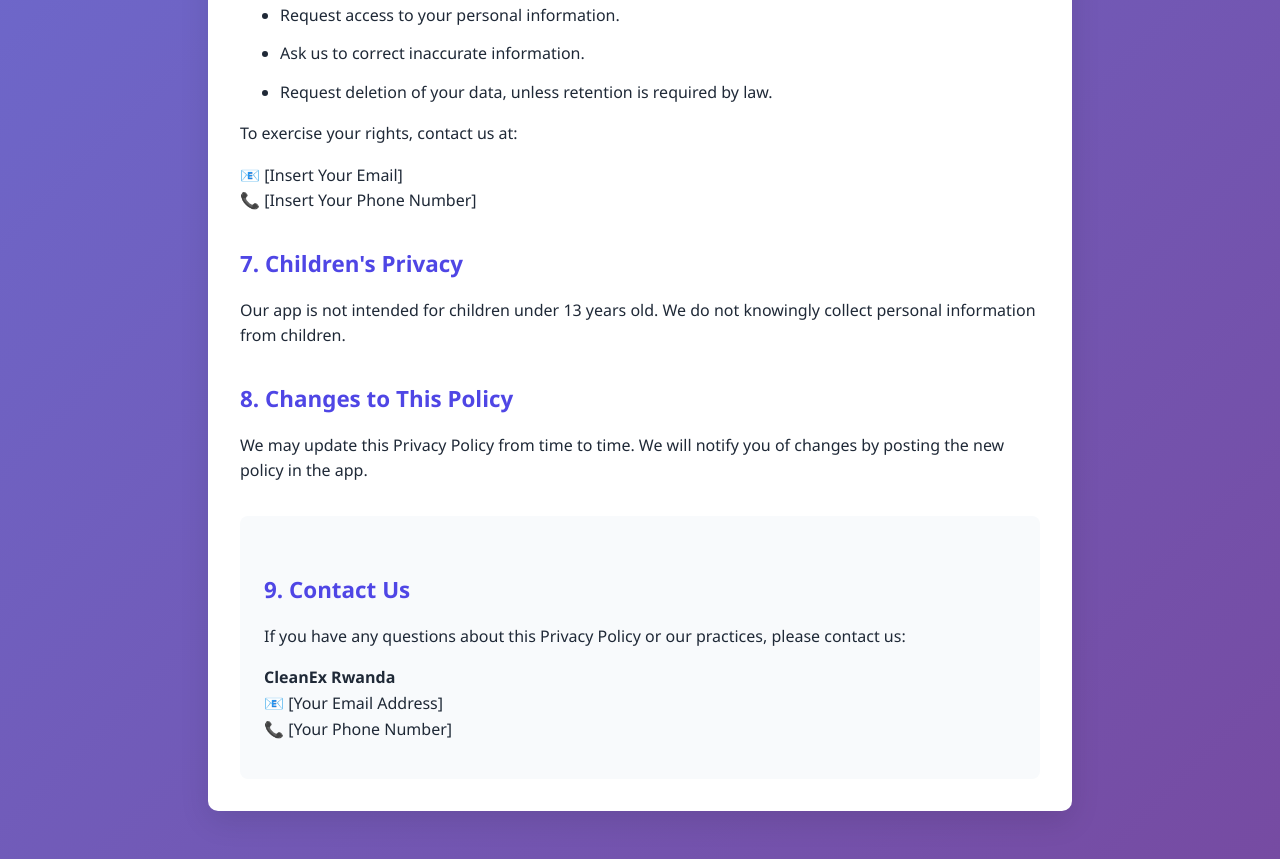
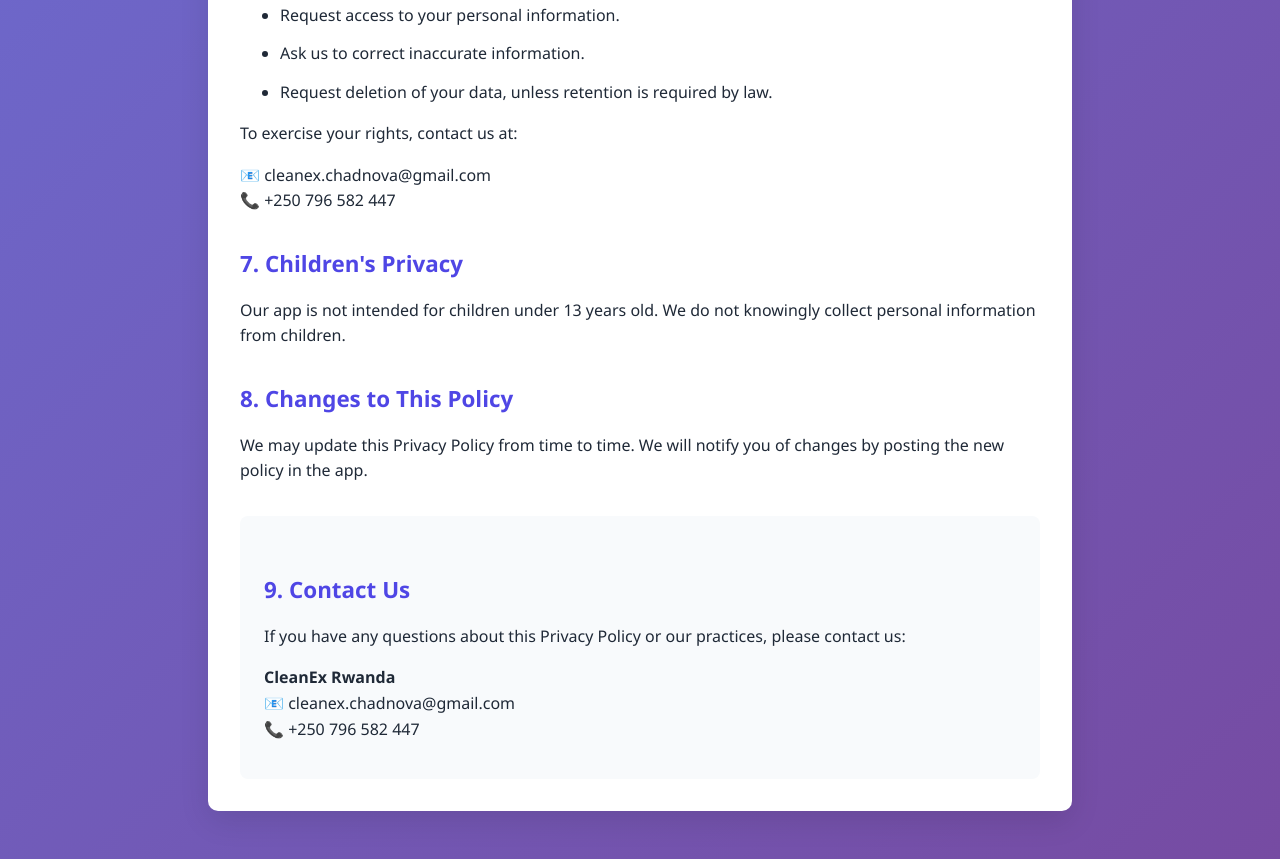
Before and after one commit to Moussassoss/CleanEx-Privacy, a plain HTML site: page index.html in a window 1280 px wide. Shown: the part 1833-2692 px from the top of the page. Drawn offline with Linux system fonts and the light colour scheme.

Commit message:
contact and email updated

```diff
--- a/index.html
+++ b/index.html
@@ -209,8 +209,8 @@
                 <li>Request deletion of your data, unless retention is required by law.</li>
             </ul>
             <p>To exercise your rights, contact us at:</p>
-            <p>📧 [Insert Your Email]<br>
-            📞 [Insert Your Phone Number]</p>
+            <p>📧 cleanex.chadnova@gmail.com<br>
+            📞 +250 796 582 447</p>
 
             <h2>7. Children's Privacy</h2>
             <p>Our app is not intended for children under 13 years old. We do not knowingly collect personal information from children.</p>
@@ -222,8 +222,8 @@
                 <h2>9. Contact Us</h2>
                 <p>If you have any questions about this Privacy Policy or our practices, please contact us:</p>
                 <p><strong>CleanEx Rwanda</strong><br>
-                📧 [Your Email Address]<br>
-                📞 [Your Phone Number]</p>
+                📧 cleanex.chadnova@gmail.com<br>
+                📞 +250 796 582 447</p>
             </div>
         </section>
     </div>
```
Also changed, not shown: terms.html (+3 -3 lines).
